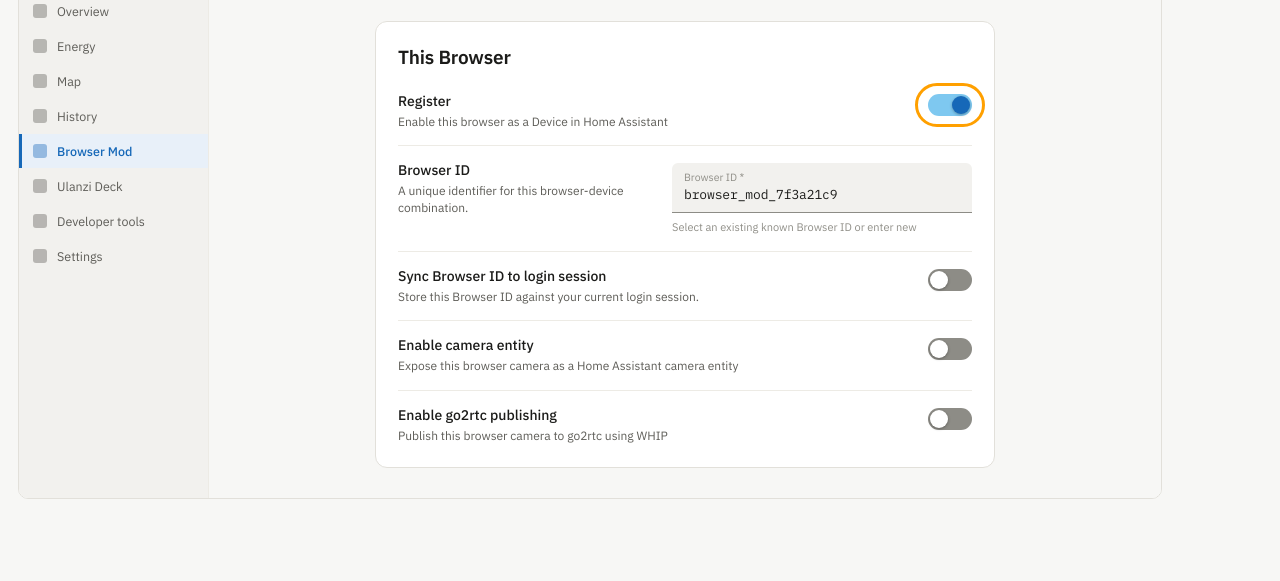
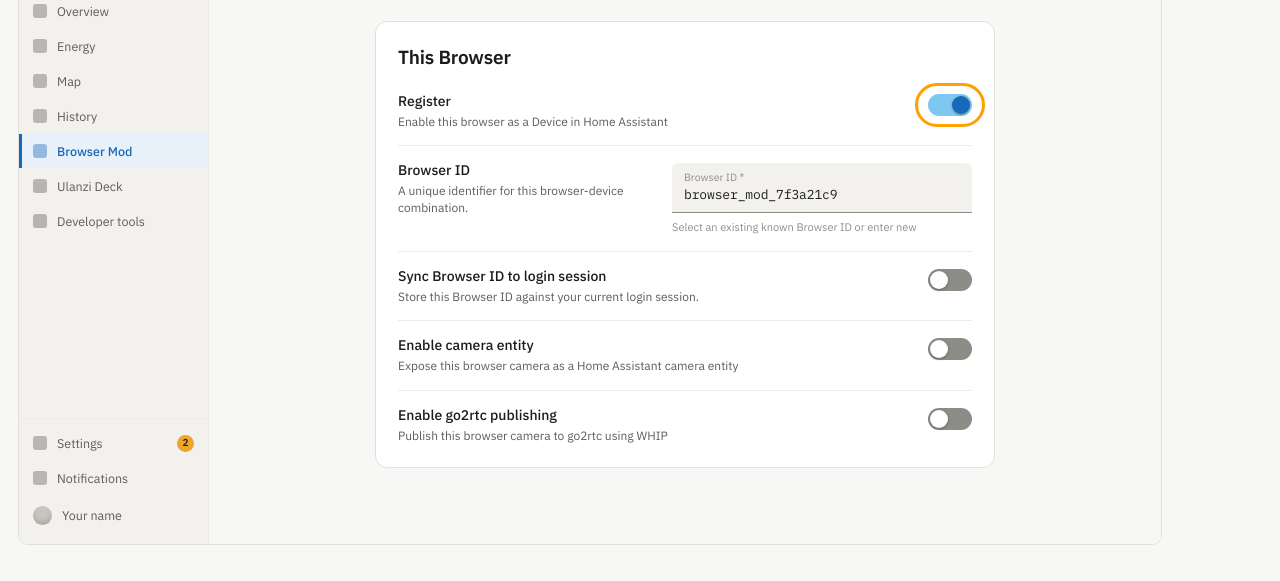
Before and after one commit to sygad/ulanzi-d200-ha-deck, a plain HTML site: page tools/figures/index.html in a window 1280 px wide. Shown: the part 73-654 px from the top of the page. Drawn offline with Linux system fonts and the light colour scheme.

Commit message:
Draw the foot of the sidebar, which is the way in to step 2
Step 2 says to click your own name at the foot of the sidebar, and the
figure under it did not show that foot. The picture had no route into
the screen it was showing.

Both figures now draw the whole sidebar: Settings, Notifications and
your own name pinned at the bottom, with the name highlighted on the
profile figure because that is where you have just come from. The name
is drawn as "Your name" with a blank avatar, since a real one is a real
person.

Both are now the same height, so they sit consistently one after the
other in the guide.

Co-Authored-By: Claude Opus 5 <noreply@anthropic.com>

```diff
--- a/tools/figures/index.html
+++ b/tools/figures/index.html
@@ -32,7 +32,8 @@ body{margin:0;background:var(--bg);color:var(--ink);font-family:var(--sans);line
 [hidden]{display:none!important}
 
 /* ---- the drawn Home Assistant, as docs/index.html draws it ---- */
-.ha{border:1px solid var(--line);border-radius:10px;overflow:hidden;background:var(--panel);display:flex}
+.ha{border:1px solid var(--line);border-radius:10px;overflow:hidden;background:var(--panel);
+  display:flex;min-height:600px}
 .ha-rail{flex:0 0 190px;background:var(--sunk);border-right:1px solid var(--hair);
   padding:10px 0;display:flex;flex-direction:column;gap:1px}
 .ha-rail .brand{display:flex;align-items:center;gap:8px;padding:4px 14px 12px;font-size:13px;font-weight:600}
@@ -42,6 +43,18 @@ body{margin:0;background:var(--bg);color:var(--ink);font-family:var(--sans);line
 .ha-rail a u{flex:0 0 auto;width:14px;height:14px;border-radius:3px;background:currentColor;opacity:.4;
   text-decoration:none}
 .ha-rail a.on{color:var(--accent);background:var(--accent-soft);font-weight:500;box-shadow:inset 3px 0 0 var(--accent)}
+/* Settings, Notifications and your own name sit at the foot of the sidebar, and
+   your name is the way in to the profile page step 2 is about. A figure without
+   it leaves no route to the screen it is showing. */
+.ha-rail .spacer{flex:1 1 auto;min-height:20px}
+.ha-rail .foot{display:flex;flex-direction:column;gap:1px;padding-top:7px;
+  border-top:1px solid var(--hair)}
+.ha-rail .badge{margin-left:auto;background:var(--key);color:#1b1b19;font-size:10px;font-weight:600;
+  min-width:17px;height:17px;border-radius:9px;display:grid;place-items:center;padding:0 4px;line-height:1}
+.ha-rail a.me{padding-top:9px;padding-bottom:9px}
+.ha-rail a.me u{width:19px;height:19px;border-radius:50%;opacity:1;background:#c7c5bf;
+  box-shadow:inset 0 -5px 7px -3px rgba(0,0,0,.18)}
+.ha-rail a.me.on u{background:#c7c5bf}
 .ha-view{flex:1;min-width:0;display:flex;flex-direction:column;background:var(--bg)}
 .ha-top{display:flex;align-items:center;gap:12px;padding:13px 18px;background:var(--panel);
   border-bottom:1px solid var(--hair);font-size:14px;font-weight:600}
@@ -92,7 +105,12 @@ body{margin:0;background:var(--bg);color:var(--ink);font-family:var(--sans);line
     <a class="on" href="#"><u></u>Browser Mod</a>
     <a href="#"><u></u>Ulanzi Deck</a>
     <a href="#"><u></u>Developer tools</a>
-    <a href="#"><u></u>Settings</a>
+    <div class="spacer"></div>
+    <div class="foot">
+      <a href="#"><u></u>Settings<span class="badge">2</span></a>
+      <a href="#"><u></u>Notifications</a>
+      <a class="me" href="#"><u></u>Your name</a>
+    </div>
   </nav>
   <div class="ha-view">
     <div class="ha-top"><span>Browser Mod Settings</span><em>3.4.2</em></div>
@@ -138,7 +156,12 @@ body{margin:0;background:var(--bg);color:var(--ink);font-family:var(--sans);line
     <a href="#"><u></u>Browser Mod</a>
     <a href="#"><u></u>Ulanzi Deck</a>
     <a href="#"><u></u>Developer tools</a>
-    <a href="#"><u></u>Settings</a>
+    <div class="spacer"></div>
+    <div class="foot">
+      <a href="#"><u></u>Settings<span class="badge">2</span></a>
+      <a href="#"><u></u>Notifications</a>
+      <a class="me on" href="#"><u></u>Your name</a>
+    </div>
   </nav>
   <div class="ha-view">
     <div class="ha-top"><span class="back"></span><span>This browser</span></div>
```
Also changed, not shown: docs/navigate-register.png, docs/navigate-suspend.png, images/guide/fig-navigate-register.png, images/guide/fig-navigate-suspend.png, 1 other file.
